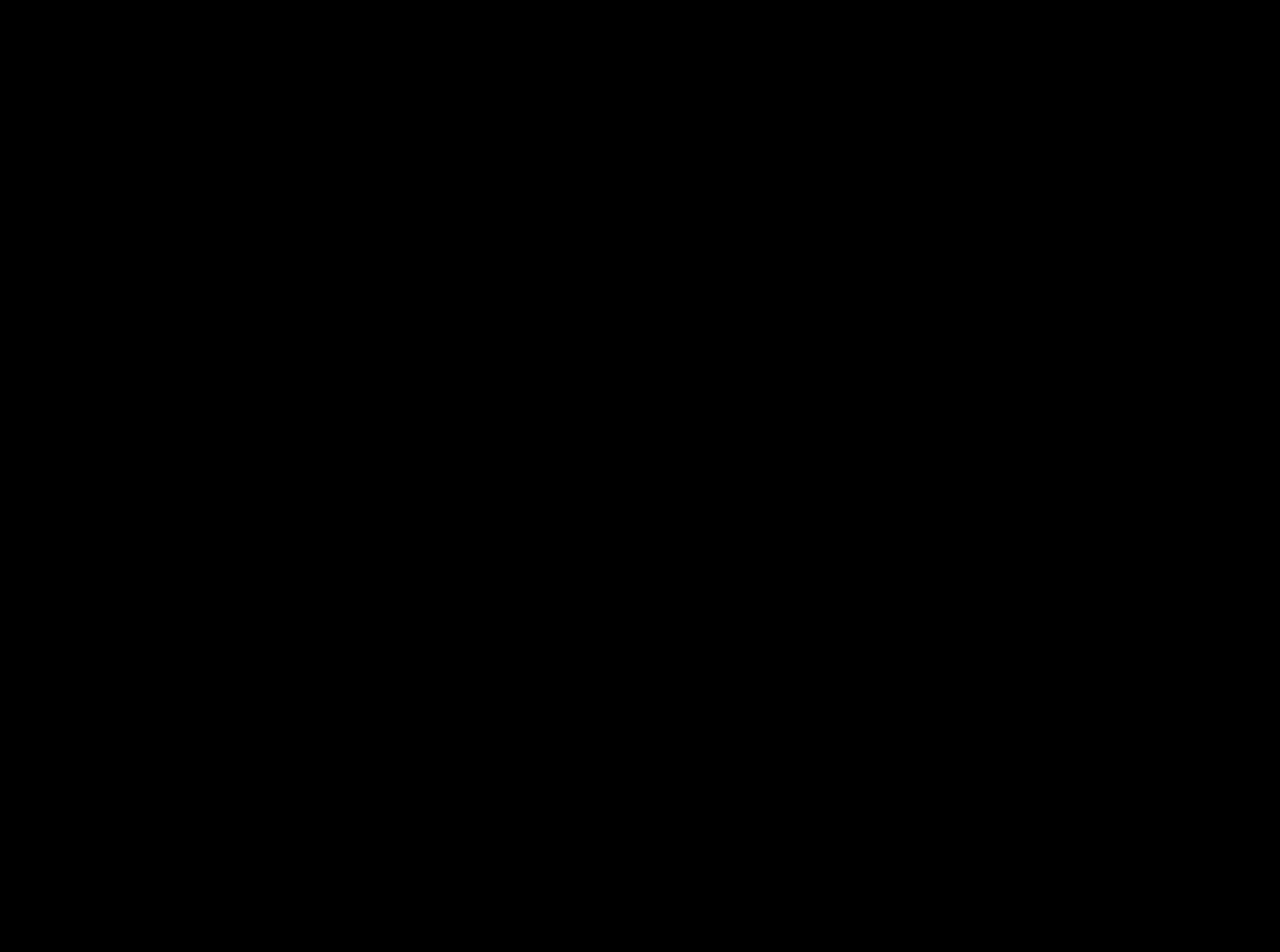
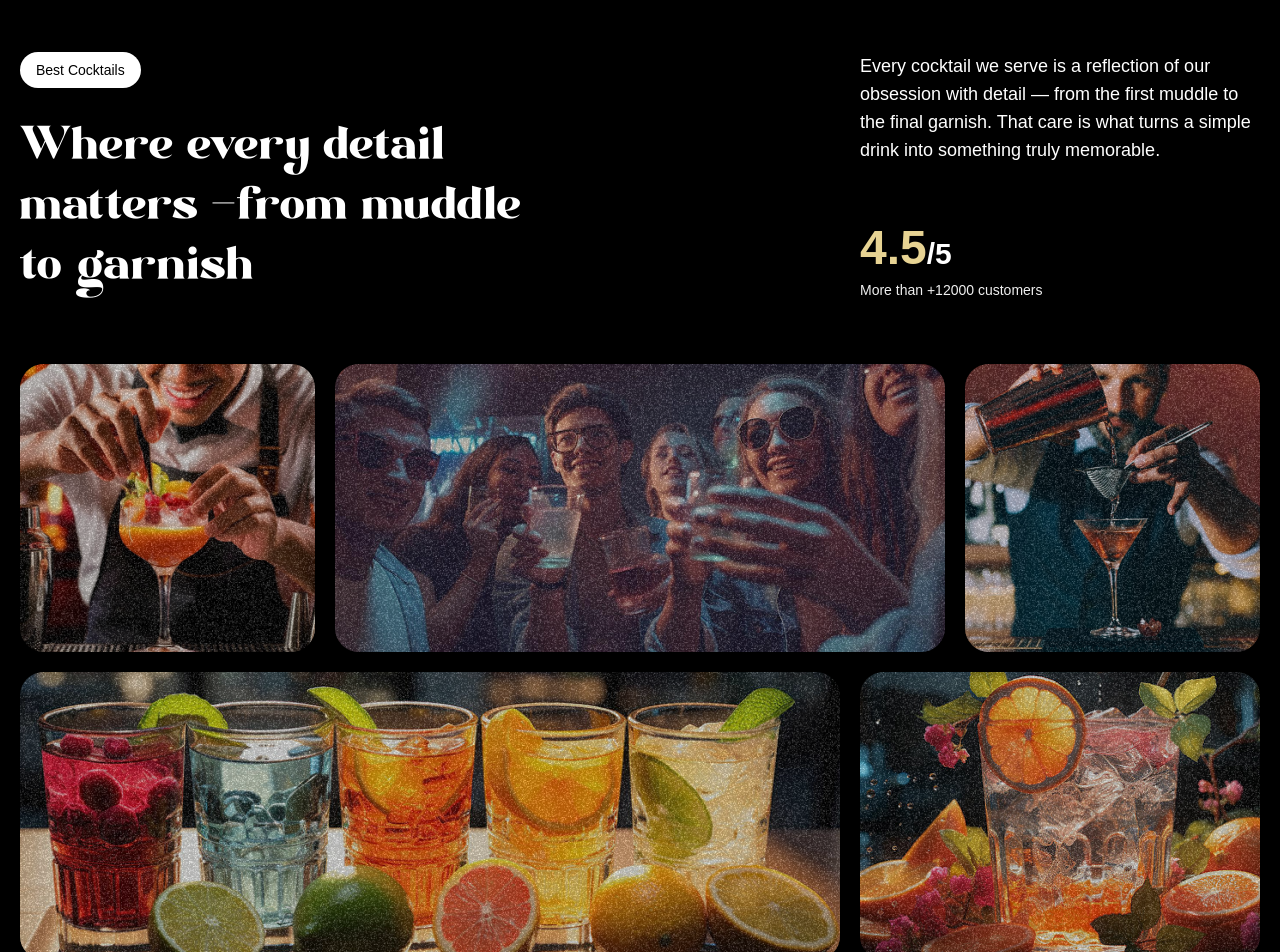
Before and after one commit to Anika-55/Cocktails_gsap_website, a React (Vite) app: page / in a window 1280 px wide. Shown: the part 1660-2612 px from the top of the page. Before the commit the page ends 1600 px from the top, so only its background shows below. Built offline with nearby package versions, Linux system fonts and the light colour scheme; a web font is replaced by a local one.

Commit message:
Implement the about section

```diff
--- a/src/App.jsx
+++ b/src/App.jsx
@@ -3,6 +3,7 @@
 import Navbar from "./components/Navbar";
 import Hero from "./components/Hero";
 import Cocktails from "./components/Cocktails";
+import About from "./components/About";
 
 gsap.registerPlugin(ScrollTrigger, SplitText);
 
@@ -12,6 +13,7 @@
       <Navbar />
       <Hero />
       <Cocktails />
+      <About />
     </main>
   );
 };
--- /dev/null
+++ b/src/components/About.jsx
@@ -0,0 +1,100 @@
+import gsap from "gsap";
+import { SplitText } from "gsap/all";
+import { useGSAP } from "@gsap/react";
+
+const About = () => {
+  useGSAP(() => {
+    const titleSplit = SplitText.create("#about h2", {
+      type: "words",
+    });
+
+    const scrollTimeline = gsap.timeline({
+      scrollTrigger: {
+        trigger: "#about",
+        start: "top center",
+      },
+    });
+
+    scrollTimeline
+      .from(titleSplit.words, {
+        opacity: 0,
+        duration: 1,
+        yPercent: 100,
+        ease: "expo.out",
+        stagger: 0.02,
+      })
+      .from(
+        ".top-grid div, .bottom-grid div",
+        {
+          opacity: 0,
+          duration: 1,
+          ease: "power1.inOut",
+          stagger: 0.04,
+        },
+        "-=0.5"
+      );
+  });
+
+  return (
+    <div id="about">
+      <div className="mb-16 md:px-0 px-5">
+        <div className="content">
+          <div className="md:col-span-8">
+            <p className="badge">Best Cocktails</p>
+            <h2>
+              Where every detail matters <span className="text-white">-</span>
+              from muddle to garnish
+            </h2>
+          </div>
+
+          <div className="sub-content">
+            <p>
+              Every cocktail we serve is a reflection of our obsession with
+              detail — from the first muddle to the final garnish. That care is
+              what turns a simple drink into something truly memorable.
+            </p>
+
+            <div>
+              <p className="md:text-3xl text-xl font-bold">
+                <span>4.5</span>/5
+              </p>
+              <p className="text-sm text-white-100">
+                More than +12000 customers
+              </p>
+            </div>
+          </div>
+        </div>
+      </div>
+
+      <div className="top-grid">
+        <div className="md:col-span-3">
+          <div className="noisy" />
+          <img src="/images/abt1.png" alt="grid-img-1" />
+        </div>
+
+        <div className="md:col-span-6">
+          <div className="noisy" />
+          <img src="/images/abt2.png" alt="grid-img-2" />
+        </div>
+
+        <div className="md:col-span-3">
+          <div className="noisy" />
+          <img src="/images/abt5.png" alt="grid-img-5" />
+        </div>
+      </div>
+
+      <div className="bottom-grid">
+        <div className="md:col-span-8">
+          <div className="noisy" />
+          <img src="/images/abt3.png" alt="grid-img-3" />
+        </div>
+
+        <div className="md:col-span-4">
+          <div className="noisy" />
+          <img src="/images/abt4.png" alt="grid-img-4" />
+        </div>
+      </div>
+    </div>
+  );
+};
+export default About;
--- a/src/components/Cocktails.jsx
+++ b/src/components/Cocktails.jsx
@@ -26,13 +26,9 @@
 
   return (
     <section id="cocktails" className="noisy">
+      <img src="/images/cocktail-left-leaf.png" alt="l-leaf" id="c-left-leaf" />
       <img
-        src="../../public/images/cocktail-left-leaf.png"
-        alt="l-leaf"
-        id="c-left-leaf"
-      />
-      <img
-        src="../../public/images/cocktail-right-leaf.png"
+        src="/images/cocktail-right-leaf.png"
         alt="r-leaf"
         id="c-right-leaf"
       />
```
